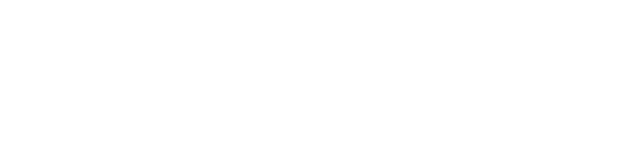
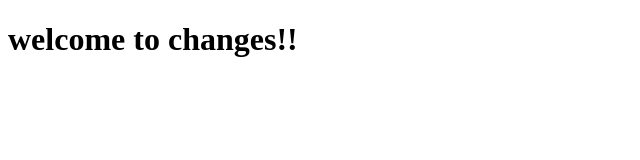
Before and after one commit to boben/coursera, a plain HTML site: page site/index.html in a window 1280 px wide. Shown: the whole page, without its empty margins (0-640 px from the left). Drawn offline with Linux system fonts and the light colour scheme.

Commit message:
second commit

```diff
--- a/site/index.html
+++ b/site/index.html
@@ -3,5 +3,7 @@
 <head>
 <title>hello coursera</title>
 </head>
-<body></body>
+<body>
+<h1>welcome to changes!!</h1>
+</body>
 </html>
```
